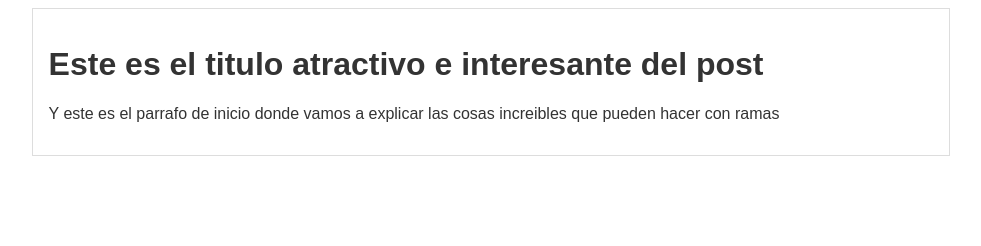
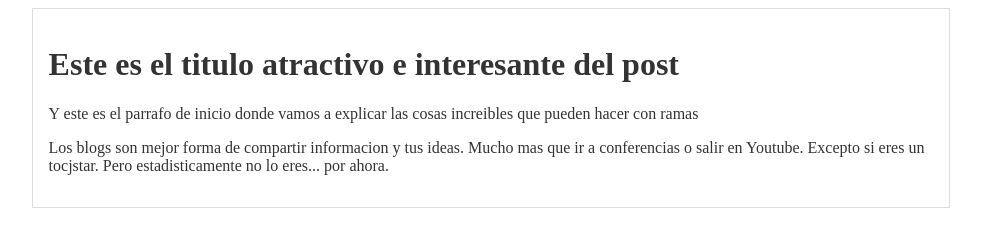
Before and after one commit to 1Alejo31/Curso-git-y-github, a plain HTML site: page blogpost.html in a window 1280 px wide. Shown: the whole page, without its empty margins (149-1130 px from the left). Drawn offline with Linux system fonts and the light colour scheme.

Commit message:
Se agrega el contenido adicional del blog y cambio de tipografia

```diff
--- a/blogpost.html
+++ b/blogpost.html
@@ -12,6 +12,9 @@
         <div id="post">
             <h1>Este es el titulo atractivo e interesante del post</h1>
             <p>Y este es el parrafo de inicio donde vamos a explicar las cosas increibles que pueden hacer con ramas</p>
+            <p>Los blogs son mejor forma de compartir informacion y tus ideas. Mucho mas que ir a conferencias o salir en Youtube.
+                Excepto si eres un tocjstar. Pero estadisticamente no lo eres... por ahora.
+            </p>
         </div>
     </div>
 
--- a/css/estilos.css
+++ b/css/estilos.css
@@ -1,7 +1,7 @@
 body
 {
     text-align: center !important;
-    font-family: Arial, Helvetica, sans-serif;
+    font-family: Courie;
     color: #333;
     font-size: 16px;
     display: flex;
```
